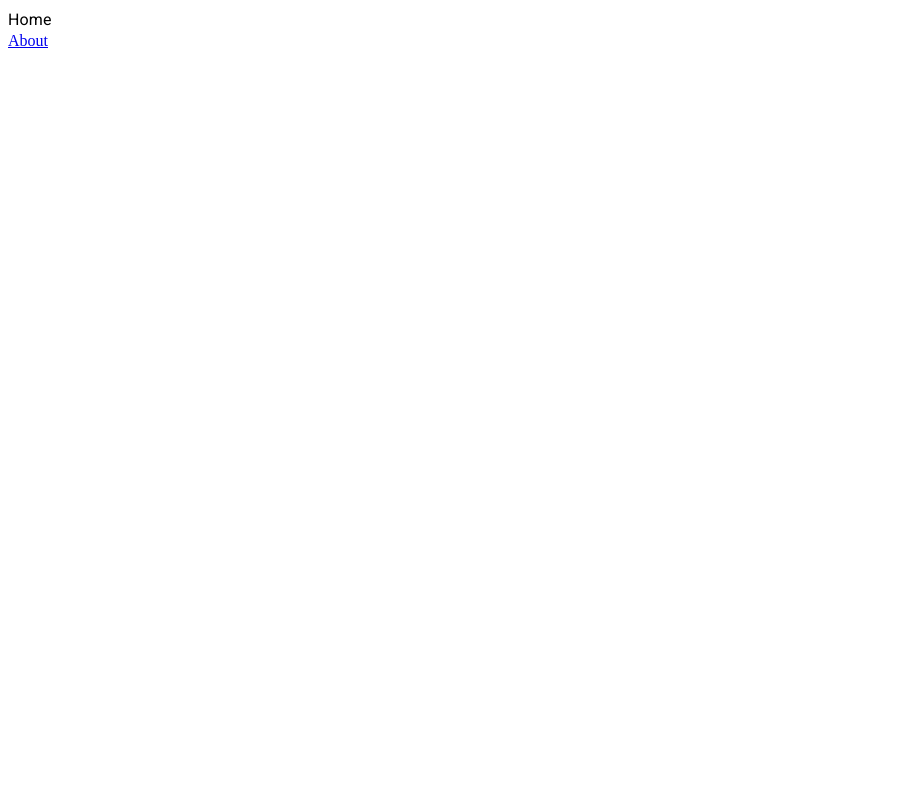
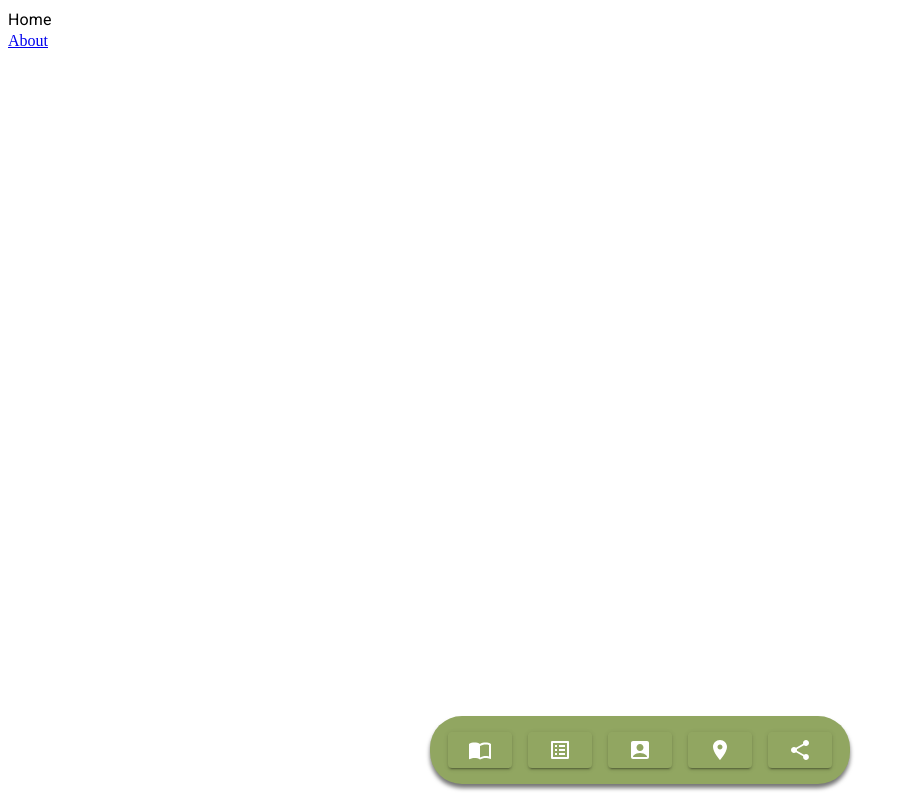
Before and after one commit to joackob/uba-verde, a Next.js app: page / in a window 1280 px wide. Shown: the whole page, without its empty margins (0-908 px from the left). Built offline with nearby package versions, Linux system fonts and the light colour scheme.

Commit message:
ya termine lo basico del navbar, falta darle estetica

```diff
--- a/app/layout.tsx
+++ b/app/layout.tsx
@@ -5,6 +5,10 @@ import "@fontsource/roboto/300.css";
 import "@fontsource/roboto/400.css";
 import "@fontsource/roboto/500.css";
 import "@fontsource/roboto/700.css";
+import Navegador from "@/componentes/footer/Navegador";
+import { Box } from "@mui/material";
+import { Main } from "next/document";
+
 
 export const metadata: Metadata = {
   title: "Create Next App",
@@ -17,10 +21,23 @@ export default function RootLayout({
   children: React.ReactNode;
 }>) {
   return (
+
+
     <Theme>
-      <html lang="es">
-        <body>{children}</body>
-      </html>
-    </Theme>
+    <html lang="es">
+      <head>
+        {/* Aquí puedes incluir elementos <meta>, <link>, etc. */}
+      </head>
+      <body>
+
+        <Box>
+          {children}
+          <Navegador />
+        </Box>
+      </body>
+    </html>
+  </Theme>
+
+
   );
 }
--- /dev/null
+++ b/componentes/footer/Navegador.tsx
@@ -0,0 +1,43 @@
+'use client'; //Esto es necesario cuando el componente usa funcionalidades que deben ejecutarse en el cliente.
+import { Box, Stack, Button } from "@mui/material";
+import Link from "next/link";
+import React from "react";
+import Botones from "./iconos/Botones";
+
+
+const Navegador = () => {
+    return (
+        <Box
+            component="footer"
+            position="absolute"
+            bottom={16}
+            left="50%"
+
+            right={0}
+            bgcolor={"#91A661"}
+            display="flex"
+            justifyContent="center"
+
+            sx={{
+                transform:"translateX(-50%)",
+                borderRadius: "32px", maxWidth: "420px",boxShadow:"0px 4px 4px 0px #757575"
+            }}
+            paddingBottom={2}
+            paddingTop={2}
+        >
+            <Stack
+                direction="row"
+
+
+                spacing={2}
+
+
+            >
+                <Botones />
+
+            </Stack>
+        </Box>
+    );
+};
+
+export default Navegador;
--- /dev/null
+++ b/componentes/footer/iconos/Botones.tsx
@@ -0,0 +1,65 @@
+'use client'; //Esto es necesario cuando el componente usa funcionalidades que deben ejecutarse en el cliente.
+
+import React from 'react';
+import Button from "@mui/material/Button/Button";
+import ImportContactsIcon from '@mui/icons-material/ImportContacts';
+import AccountBoxIcon from '@mui/icons-material/AccountBox';
+import LocationOnIcon from '@mui/icons-material/LocationOn';
+import ShareIcon from '@mui/icons-material/Share';
+import ListAltIcon from '@mui/icons-material/ListAlt';
+import Link from "next/link";
+import { useRouter } from "next/navigation";
+import { Box } from '@mui/material';
+
+const Botones = () => {
+    const router = useRouter();//permite acceder a la información de la ruta actual y manipular la navegación en una aplicación Next.js
+
+    const handleShareClick = () => {
+        // Obtén la URL actual
+        const currentUrl = window.location.href;
+
+        // Copia la URL al portapapeles
+        navigator.clipboard.writeText(currentUrl).then(() => {
+            alert('Enlace copiado al portapapeles');
+        }).catch(err => {
+            console.error('Error al copiar el enlace: ', err);
+        });
+    };
+    return <>
+
+        <Link href={"/about"} passHref >
+            <Button variant="contained"  sx={{backgroundColor:"transparent" }}>
+                <ImportContactsIcon sx={{ color: 'white', maxHeight: "24px", maxWidth: "24px", }} />
+            </Button>
+
+        </Link>
+        <Link href={""}>
+            <Button variant="contained"  sx={{ backgroundColor:"transparent" }}>
+            <ListAltIcon sx={{color: "white",width:"24px",height:"24px"}}/>
+            </Button>
+        </Link>
+        <Link href={""}>
+            <Button variant="contained"  sx={{ backgroundColor:"transparent" }}>
+                <AccountBoxIcon sx={{ color: 'white',width:"24px",height:"24px" }}  />
+            </Button>
+        </Link>
+        <Link href={""}>
+            <Button variant="contained" sx={{ backgroundColor:"transparent" }}>
+                <LocationOnIcon sx={{ color: 'white', height: "24px", width: "24px" }} />
+            </Button>
+        </Link>
+
+        <Button
+            variant="contained"
+
+            sx={{ backgroundColor:"transparent" }}
+            onClick={handleShareClick}
+            >
+            <ShareIcon sx={{ color: 'white', height: "24px", width: "24px" }} />
+        </Button>
+
+
+    </>
+}
+
+export default Botones;
```
Also changed, not shown: app/theme/index.tsx (line endings or trailing spaces), 1 other file (tests, documents, lock files or other folders).
